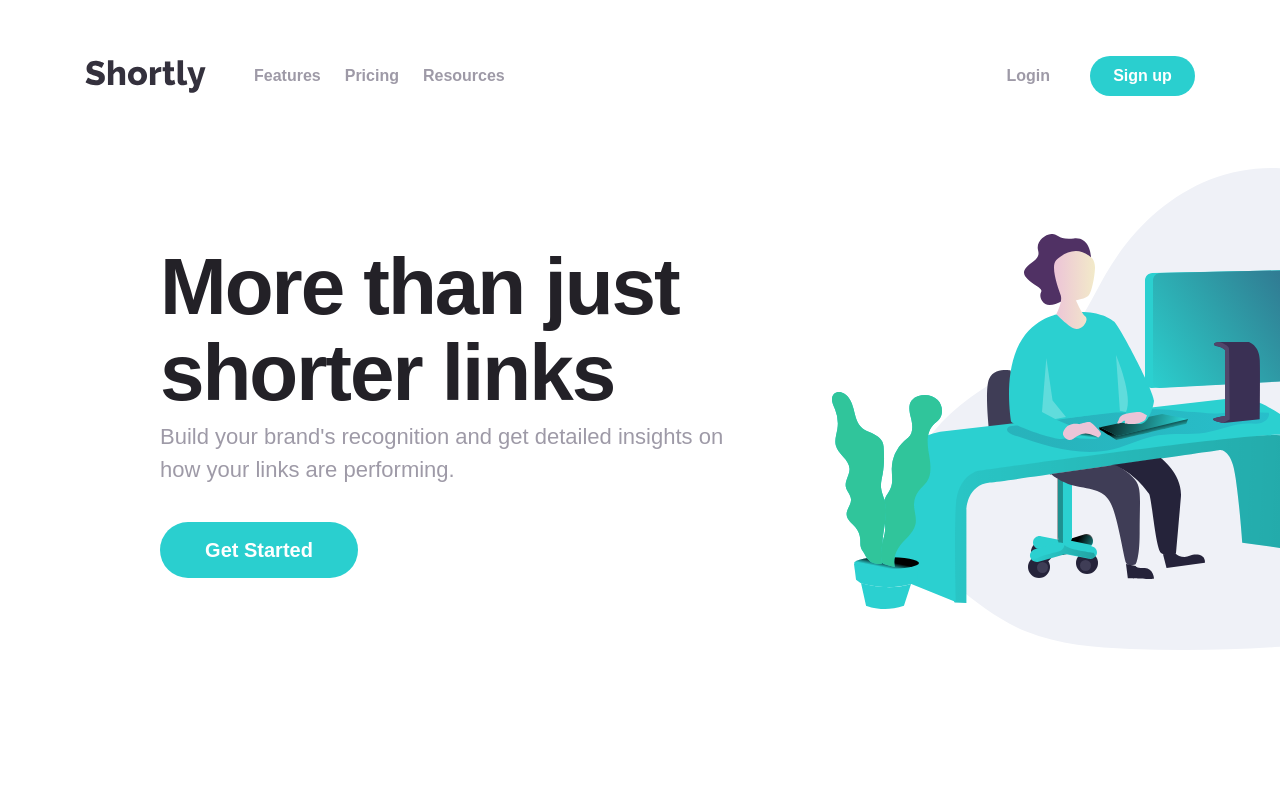
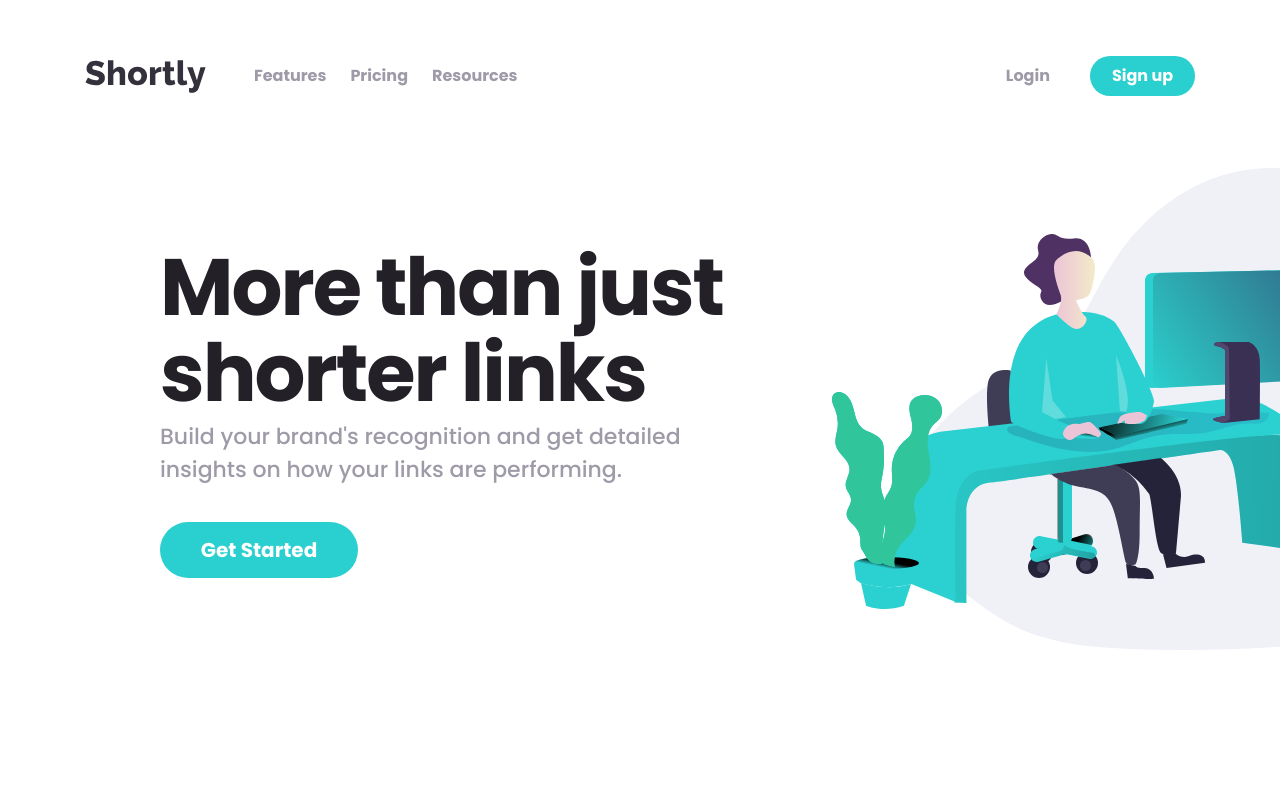
Before and after one commit to YokoMentor/url-shortening-api-next, a Next.js app: page / in a window 1280 px wide. Shown: the top 800 px of the page. Built offline with nearby package versions, Linux system fonts and the light colour scheme; no server answers; the database is empty.

Commit message:
Fixed font import

```diff
--- a/app/layout.tsx
+++ b/app/layout.tsx
@@ -15,9 +15,8 @@ export default function RootLayout({
   return (
     <html
       lang="en"
-      className={poppins.className}
     >
-      <body className="min-h-full flex flex-col">{children}</body>
+      <body className={`${poppins.className} min-h-full flex flex-col`}>{children}</body>
     </html>
   );
 }
--- a/app/page.tsx
+++ b/app/page.tsx
@@ -70,7 +70,7 @@ function Page() {
   }
 
   return (
-    <div className="flex flex-col min-h-screen justify-center font-display text-center">
+    <div className="flex flex-col min-h-screen justify-center text-center">
       <Menu/>
       <div className='flex flex-col items-center'>
       <div className={`${styles.main} bg-no-repeat bg-cover md:bg-auto h-[339px] md:h-[490px] w-full md:text-left bg-position-[1.2rem] md:bg-position-[52rem]`}>
```
